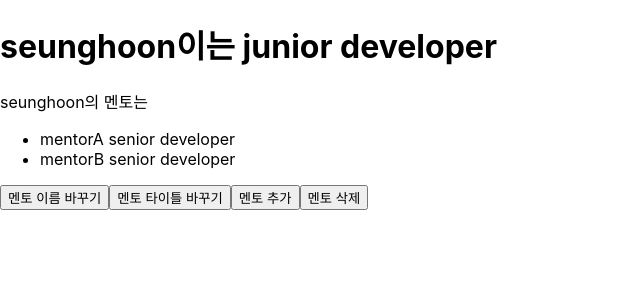
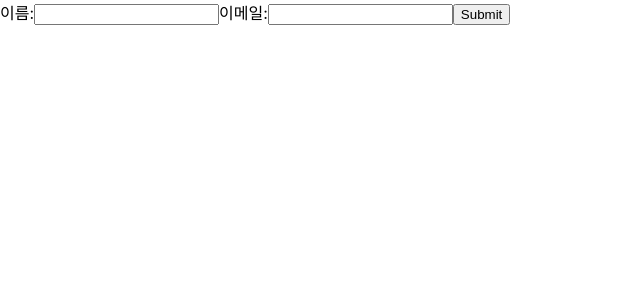
Before and after one commit to jsh0116/react_basic, a React (Create React App) app: page / in a window 1280 px wide. Shown: the top 300 px of the page, without its empty margins (0-640 px from the left). Built offline with nearby package versions, Linux system fonts and the light colour scheme.

Commit message:
form 상태 관리 실습
- form tag를 사용하여 입력 구성
- 객체 상태 관리를 한번에 관리하여 재사용하도록 함

```diff
--- /dev/null
+++ b/src/AppForm.tsx
@@ -0,0 +1,47 @@
+import React, { useState } from 'react';
+
+interface Form {
+  name: string;
+  email: string;
+}
+
+const AppForm = (): JSX.Element => {
+  // const [name, setName] = useState<string>('');
+  // const [email, setEmail] = useState<string>('');
+  const [form, setForm] = useState<Form>({ name: '', email: '' });
+
+  const handleSubmit = (e: React.FormEvent<HTMLFormElement>) => {
+    // submit 동작 시 page refresh 방지를 위해 preventDefault
+    e.preventDefault();
+  }
+
+  const handleChange = (e: React.ChangeEvent<HTMLInputElement>) => {
+    const { name, value } = e.target;
+    setForm({ ...form, [name]: value });
+  }
+
+
+  return (
+    <form onSubmit={handleSubmit}>
+      <label htmlFor='name'>이름:</label>
+      <input
+        type='text'
+        id='name'
+        name='name'
+        value={form.name}
+        onChange={handleChange}
+      />
+      <label htmlFor='email'>이메일:</label>
+      <input
+        type='text'
+        id='email'
+        name='email'
+        value={form.email}
+        onChange={handleChange}
+      />
+      <button>Submit</button>
+    </form>
+  );
+};
+
+export default AppForm;
--- a/src/index.tsx
+++ b/src/index.tsx
@@ -3,12 +3,13 @@ import ReactDOM from 'react-dom/client';
 import './index.css';
 import AppXY from './AppXY';
 import AppMentor from './AppMentor';
+import AppForm from './AppForm';
 
 const root = ReactDOM.createRoot(
   document.getElementById('root') as HTMLElement
 );
 root.render(
   <React.StrictMode>
-    <AppMentor />
+    <AppForm />
   </React.StrictMode>
 );
```
